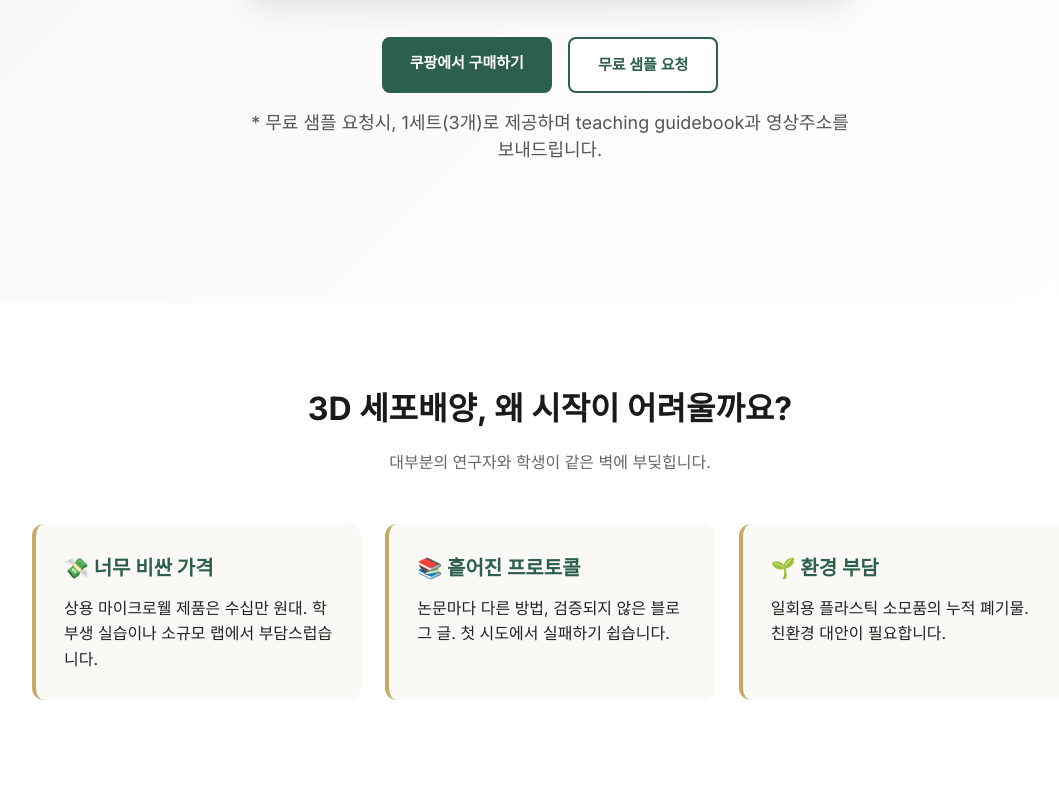
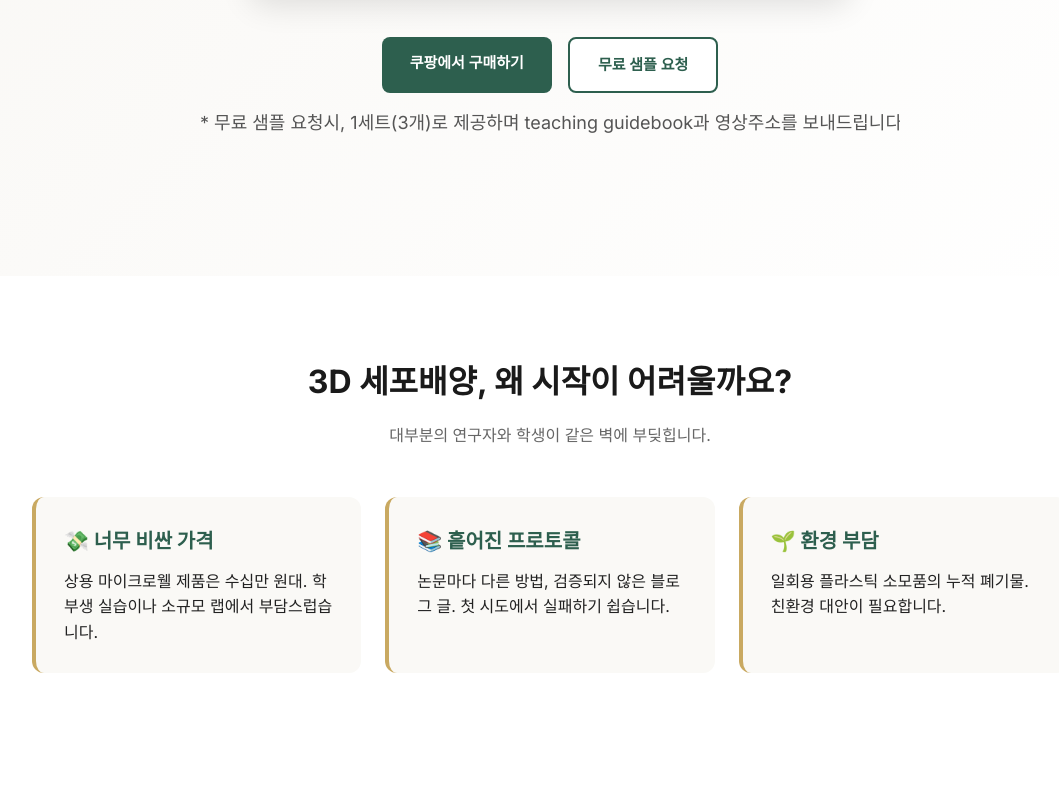
Before and after one commit to circlenam/reploid, a plain HTML site: page index.html in a window 1280 px wide. Shown: the part 851-1640 px from the top of the page, without its empty margins (90-1149 px from the left). Drawn offline with Linux system fonts and the light colour scheme.

Commit message:
Update index.html

```diff
--- a/index.html
+++ b/index.html
@@ -69,14 +69,13 @@
   text-align: center;
   color: #888;
   font-size: 13px;
-  margin: 16px auto 0;
+  margin-top: 16px;
   line-height: 1.5;
-  max-width: 600px;
-  padding: 0 16px;
-  word-break: keep-all;
-  overflow-wrap: break-word;
+  white-space: nowrap;
+  overflow-x: auto;
 }
 .final-cta .cta-note { color: #c5d6cd; }
+
 
 
   /* 플레이스홀더 */
```
